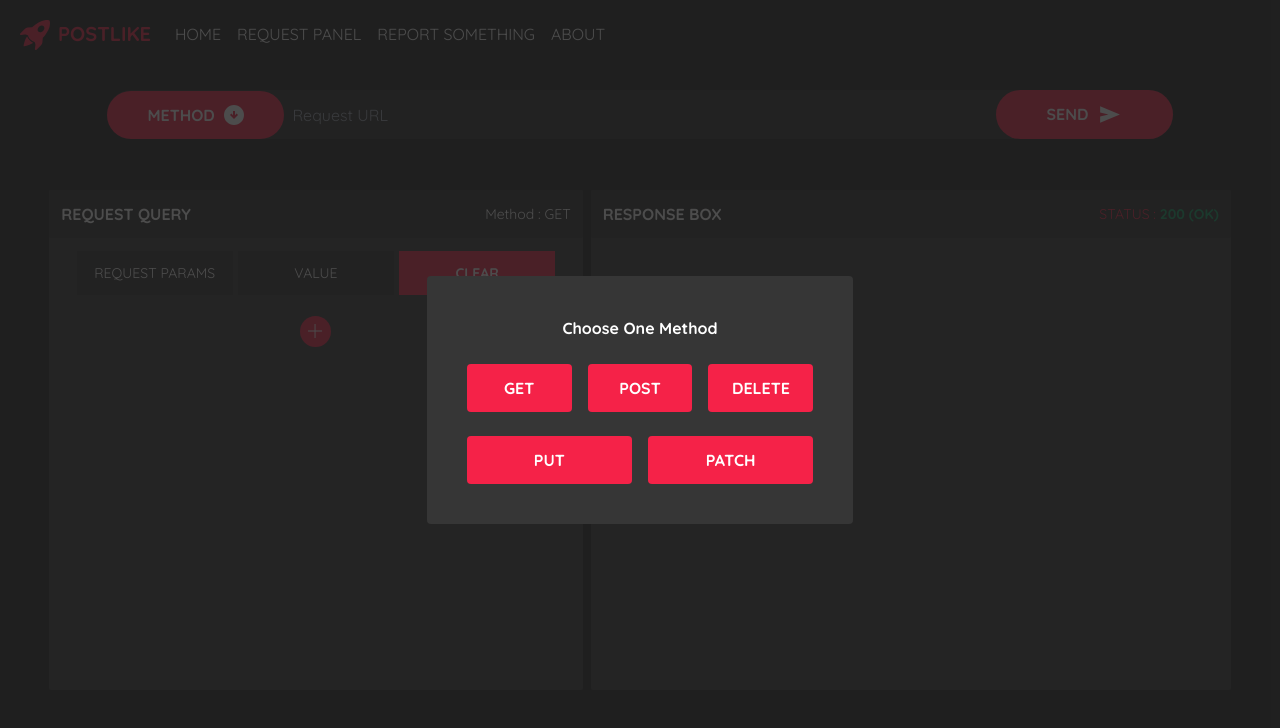
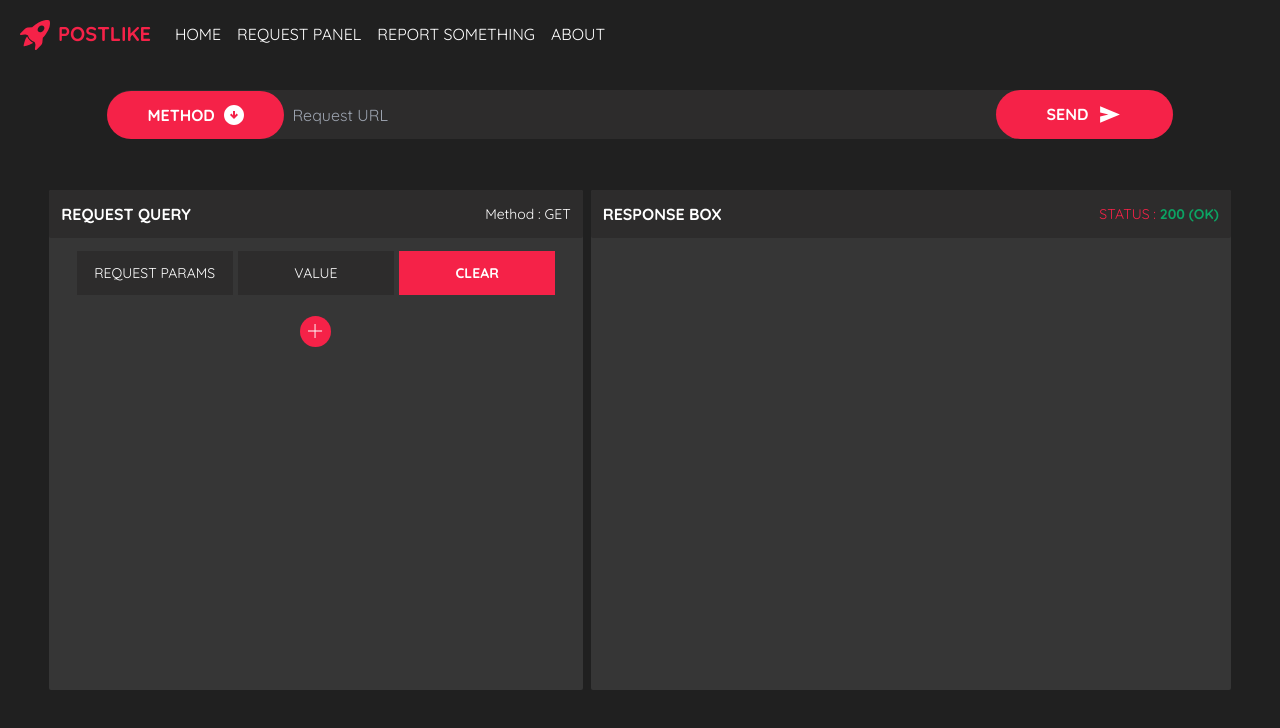
Before and after one commit to onlymachiavelli/PostLike, a React (Vite) app: page / in a window 1280 px wide. Shown: the top 728 px of the page. Built offline with nearby package versions, Linux system fonts and the light colour scheme.

Commit message:
created a popup

```diff
--- a/src/components/popup.tsx
+++ b/src/components/popup.tsx
@@ -1,15 +1,19 @@
 import React, {useState, useEffect} from "react"
 const PopUp = ({ ...props }) => {
   return (
-    <div className={`w-full h-full bg-dark/80 fixed absolute top-0 flex align-center justify-center ${props.Visibility}`}>
+    <div className={`w-full h-full bg-dark/80 fixed absolute top-0 flex align-center justify-center ${props.Visibile}`}>
       <div className="w-1/3 m-auto  bg-dddark h-auto p-10 text-center rounded">
-        <p className="text-white font-bold">Choose One Method</p>
+        <p className="text-white font-bold text-2xl">Choose One Method</p>
         <br />
         <div className=" flex gap-x-4">
           <button
             onClick={()=>{
+              {
+                props.onGet
+                props.Hide()
+              }
             }}
-            className="w-1/3 py-3 bg-pink m-auto text-white rounded   font-bold flex items-center justify-center"
+            className="w-1/3 py-3 bg-pink m-auto text-white rounded   font-bold flex items-center justify-center  hover:bg-[#bf1131]"
 
           >
             GET
@@ -17,17 +21,25 @@ const PopUp = ({ ...props }) => {
 
           <button
             onClick={()=>{
+              {
+                props.onPost
+                props.Hide()
+              }
             }}
-            className="w-1/3  py-3 bg-pink m-auto text-white rounded   font-bold flex items-center justify-center"
+            className="w-1/3  py-3 bg-pink m-auto text-white rounded   font-bold flex items-center justify-center  hover:bg-[#bf1131]"
           >
             POST
           </button>
 
           <button
             onClick={()=>{
+              {
+                props.onDelete
+                props.Hide()
+              }
 
             }}
-            className="w-1/3  py-3 bg-pink m-auto text-white rounded   font-bold flex items-center justify-center"
+            className="w-1/3  py-3 bg-pink m-auto text-white rounded   font-bold flex items-center justify-center  hover:bg-[#bf1131]"
           >
             DELETE
           </button>
@@ -36,17 +48,26 @@ const PopUp = ({ ...props }) => {
         <div className=" flex gap-x-4">
           <button
             onClick={()=>{
+              {
+                props.onPut
+                props.Hide()
+
+              }
 
             }}
-            className="w-1/2 py-3 bg-pink m-auto text-white rounded   font-bold flex items-center justify-center"
+            className="w-1/2 py-3 bg-pink m-auto text-white rounded   font-bold flex items-center justify-center  hover:bg-[#bf1131]"
           >
             PUT
           </button>
 
           <button
             onClick={()=>{
+              {
+                props.onPatch
+                props.Hide()
+              }
             }}
-            className="w-1/2 py-3 bg-pink m-auto text-white rounded   font-bold flex items-center justify-center"
+            className="w-1/2 py-3 bg-pink m-auto text-white rounded   font-bold flex items-center justify-center  hover:bg-[#bf1131]"
           >
             PATCH
           </button>
--- a/src/pages/Application.tsx
+++ b/src/pages/Application.tsx
@@ -14,6 +14,12 @@ const Application = ({ ...props }) => {
   const { target, Response, setTarget, setRes } = ReqUrl()
   const { clr, setColor, colorFormat } = Format()
   const { sendReq } = publicGet()
+
+  //request url code (methods and visiblity)
+
+  const [Visibility, setVisibility] = useState("invisible")
+  const [Method, setMethod] = useState("")
+
   return (
     <div className="w-full h-screen overflow-hidden">
       <nav className="w-full p-5 h-auto">
@@ -34,7 +40,9 @@ const Application = ({ ...props }) => {
               //setRes(clr)
               console.log(clr)
             }}
-            cMethod={() => {}}
+            cMethod={() => {
+              setVisibility("visible")
+            }}
           />
         </div>
       </nav>
@@ -100,7 +108,9 @@ const Application = ({ ...props }) => {
         </aside>
       </div>
 
-      <PopUp Visible={""} />
+      <PopUp Visibile={Visibility} Hide={()=>{
+        setVisibility("invisible")
+      }}  />
     </div>
   )
 }
```
